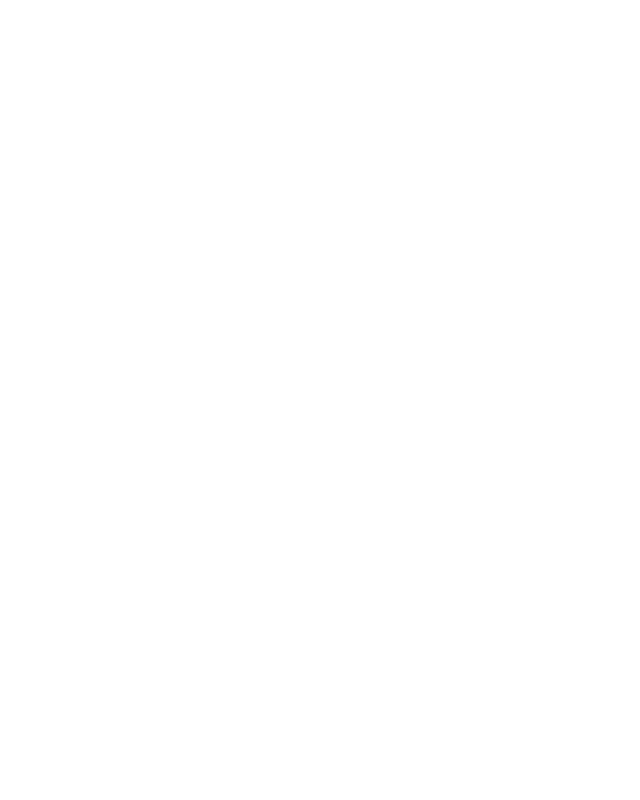
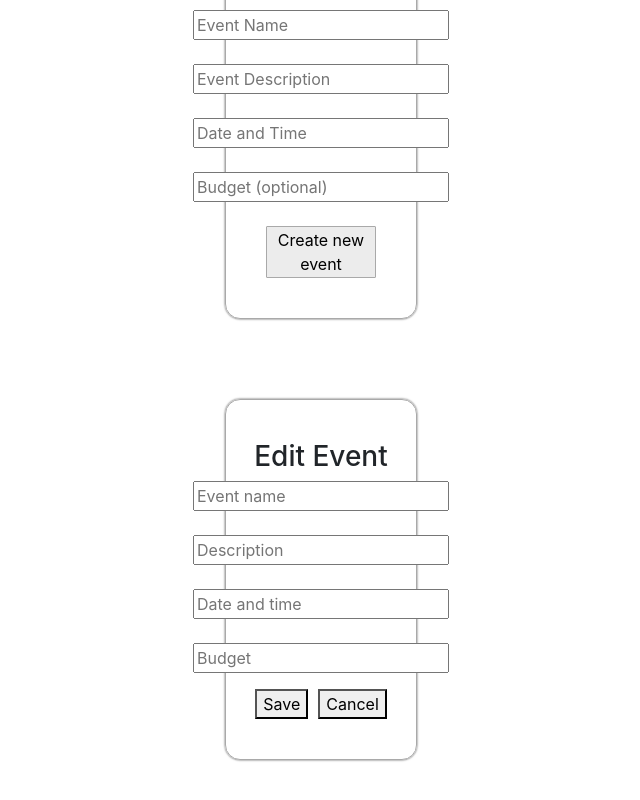
Before and after one commit to Build-Week-Corporate-Event-Planner-RM/Front-end, a React (Create React App) app in the folder corporate-planner/: page /addevent in a window 1280 px wide. Shown: the part 743-1543 px from the top of the page, without its empty margins (319-959 px from the left). Before the commit the page ends 800 px from the top, so only its background shows below. Built offline with nearby package versions, Linux system fonts and the light colour scheme.

Commit message:
edit event form

```diff
--- a/corporate-planner/src/App.css
+++ b/corporate-planner/src/App.css
@@ -21,13 +21,15 @@
   color: #09d3ac;
 }
 
-.add {
+.add,
+.edit {
   display: flex;
   justify-content: center;
   width: 100vw;
 }
 
-.add-form {
+.add-form,
+.edit-form {
   display: flex;
   flex-direction: column;
   align-items: center;
@@ -45,3 +47,7 @@
   border: 1px solid darkgray;
   background-color: rgb(236, 236, 236);
 }
+
+.edit-form button {
+  margin: 0 5px;
+}
--- a/corporate-planner/src/App.js
+++ b/corporate-planner/src/App.js
@@ -5,15 +5,16 @@
 import { Route, Link } from "react-router-dom";
 import AddEvent from "./components/AddEvent";
 import NavBar from "./components/NavBar";
+import EditEvent from "./components/EditEvent";
 
 function App() {
   return (
     <div className="App">
       <NavBar />
-      <Link to="/Login">Login</Link>
-      <Route path="/Login" component={Login} />
+      <Login />
       <Route path="/Registration" component={Registration} />
       <Route path="/addevent" component={AddEvent} />
+      <EditEvent />
     </div>
   );
 }
--- a/corporate-planner/src/components/AddEvent.js
+++ b/corporate-planner/src/components/AddEvent.js
@@ -1,7 +1,6 @@
 import React, { useState } from "react";
 import { useDispatch } from "react-redux";
 import { submitNewEvent } from "../actionsAndModules/crud";
-import NavBar from "./NavBar";
 
 const AddEvent = () => {
   const dispatch = useDispatch();
@@ -22,7 +21,6 @@
   };
   return (
     <>
-      {/* <NavBar /> */}
       <div className="add">
         <div className="add-form">
           <h3>Add New Event:</h3>
--- /dev/null
+++ b/corporate-planner/src/components/EditEvent.js
@@ -0,0 +1,77 @@
+import React, { useState } from "react";
+import { submitEditEvent, deleteEvent } from "../actionsAndModules/crud";
+import { useDispatch, useSelector } from "react-redux";
+
+const EditEvent = () => {
+  const dispatch = useDispatch();
+
+  const [editing, setEditing] = useState(false);
+  const [eventToEdit, setEventToEdit] = useState({
+    user_id: undefined,
+    name: "",
+    description: "",
+    datetime: "",
+    budget: undefined
+  });
+
+  return (
+    <div className="edit">
+      <div className="edit-form">
+        <form>
+          <h3>Edit Event</h3>
+          <input
+            onChange={e =>
+              setEventToEdit({ ...eventToEdit, name: e.target.value })
+            }
+            value={eventToEdit.name}
+            placeholder="Event name"
+          />
+          <br />
+          <br />
+          <input
+            onChange={e =>
+              setEventToEdit({ ...eventToEdit, description: e.target.value })
+            }
+            value={eventToEdit.description}
+            placeholder="Description"
+          />
+          <br />
+          <br />
+          <input
+            onChange={e =>
+              setEventToEdit({ ...eventToEdit, datetime: e.target.value })
+            }
+            value={eventToEdit.datetime}
+            placeholder="Date and time"
+          />
+          <br />
+          <br />
+          <input
+            onChange={e =>
+              setEventToEdit({ ...eventToEdit, budget: e.target.value })
+            }
+            value={eventToEdit.budget}
+            placeholder="Budget"
+          />
+          <p
+            onChange={e =>
+              setEventToEdit({ ...eventToEdit, user_id: e.target.value })
+            }
+            value={eventToEdit.user_id}
+          />
+          <button
+            onClick={e => {
+              e.preventDefault();
+              dispatch(submitEditEvent(eventToEdit.id, eventToEdit));
+            }}
+          >
+            Save
+          </button>
+          <button onClick={() => setEditing(false)}>Cancel</button>
+        </form>
+      </div>
+    </div>
+  );
+};
+
+export default EditEvent;
--- a/corporate-planner/src/components/Login.js
+++ b/corporate-planner/src/components/Login.js
@@ -5,8 +5,6 @@
 import styled from "styled-components";
 // import Registration from "../components/Registration";
 import { Link } from "react-router-dom";
-// import { login } from "../actionsAndModules/crud";
-import NavBar from "./NavBar";
 
 const Card = styled.div`
   background-color: white;
@@ -38,8 +36,6 @@
 
   return (
     <div>
-      {/* <NavBar /> */}
-
       <Card>
         <FormField>
           <h2>Welcome Back 👋</h2>
@@ -56,8 +52,8 @@
           <p>
             New here?<Link to="/Registration">Sign Up</Link>
           </p>
+          <button type="submit">Submit!</button>
         </FormField>
-        <button type="submit">Submit!</button>
       </Card>
     </div>
   );
```
